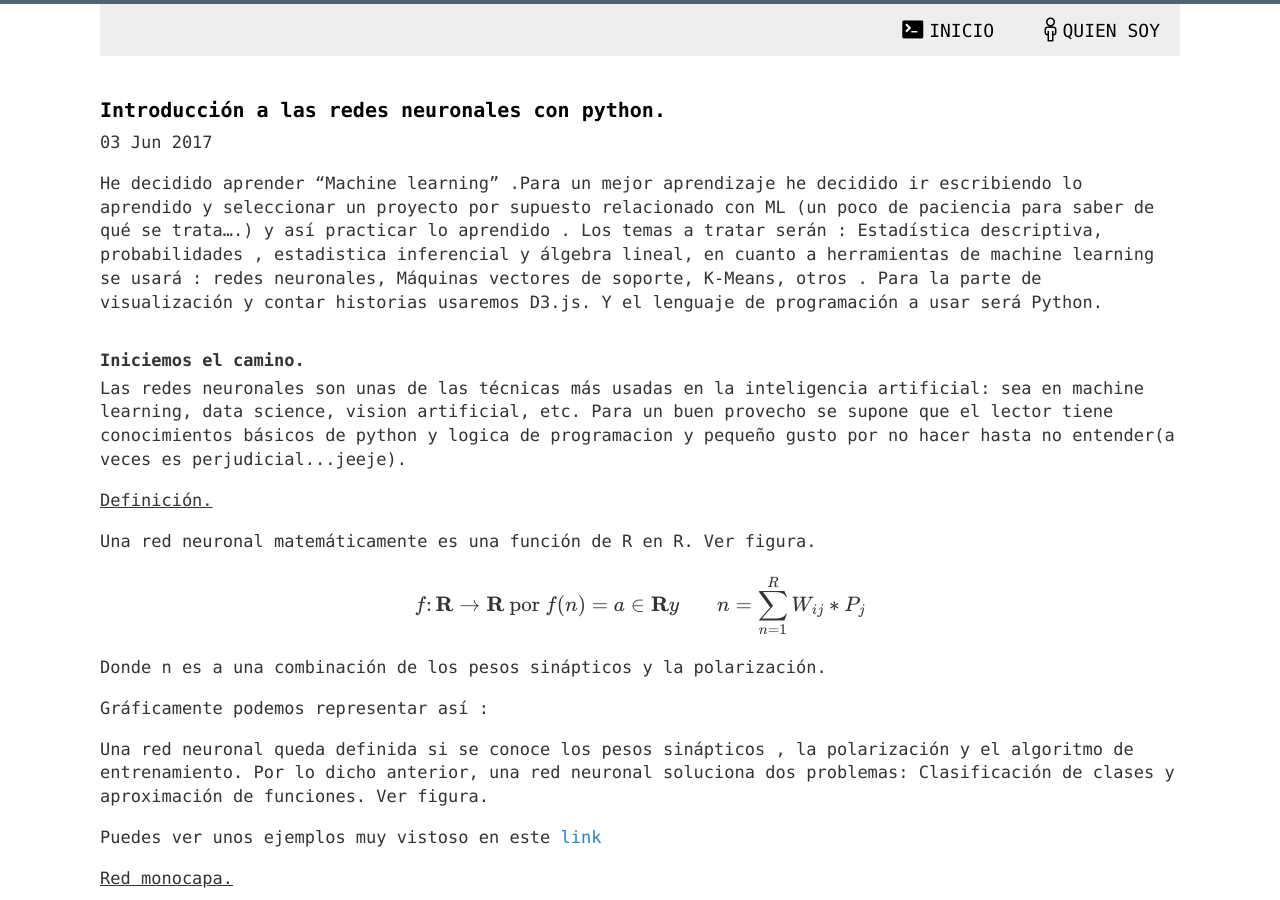
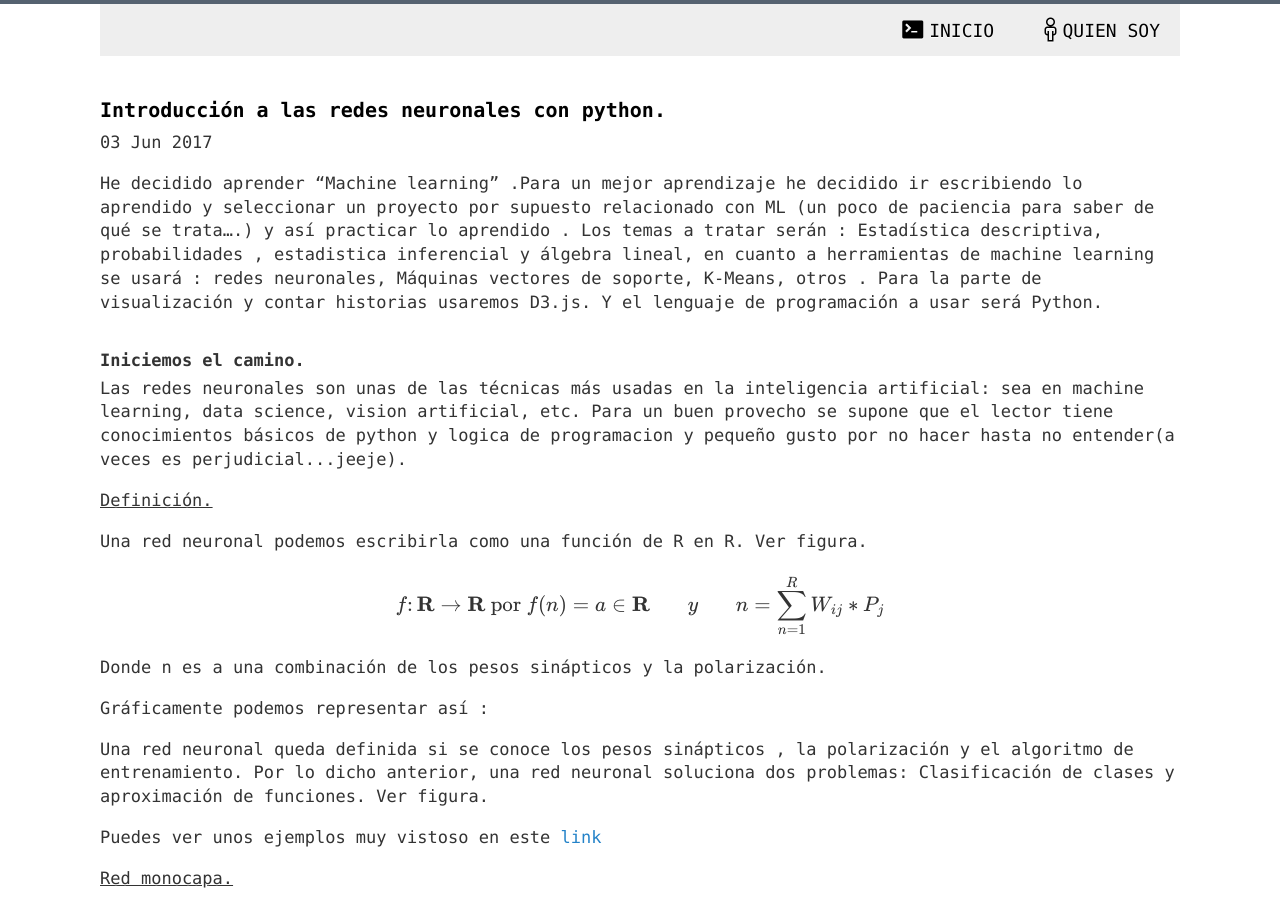
Before and after one commit to YuriAlberto/YuriAlberto.gitgub.io, a Jekyll site: the page built from _posts/2017-06-3-introduccion-a-redes-neuronales.html, in a window 1280 px wide and 900 px high. Built offline with Jekyll 4.4.1, drawn with Linux system fonts in a browser that asks for light colours; formulas are drawn with MathJax 3; comment, search, counter and statistics services are not loaded.

Commit message:
Update 2017-06-3-introduccion-a-redes-neuronales.html

```diff
--- a/_posts/2017-06-3-introduccion-a-redes-neuronales.html
+++ b/_posts/2017-06-3-introduccion-a-redes-neuronales.html
@@ -38,10 +38,9 @@ Para un buen provecho se supone que el lector tiene conocimientos básicos de py
 
 
 
- Una red neuronal matemáticamente es una función de R en R. Ver figura.
+ Una red neuronal podemos escribirla como una función de R en R. Ver figura.
 </p>
-\[
-  f\colon\RR\to\RR \hbox{ por } f(n)= a\in\RR  y \hspace{1cm}  n= \sum_{n=1}^R W_{ij}*P_{j} \]
+\[f\colon\RR\to\RR \hbox{ por } f(n)= a\in\RR \hspace{1cm} y \hspace{1cm}  n= \sum_{n=1}^R W_{ij}*P_{j} \]
 Donde n es a una combinación de los pesos sinápticos y  la polarización.
 <p>
  Gráficamente podemos representar así :
```
